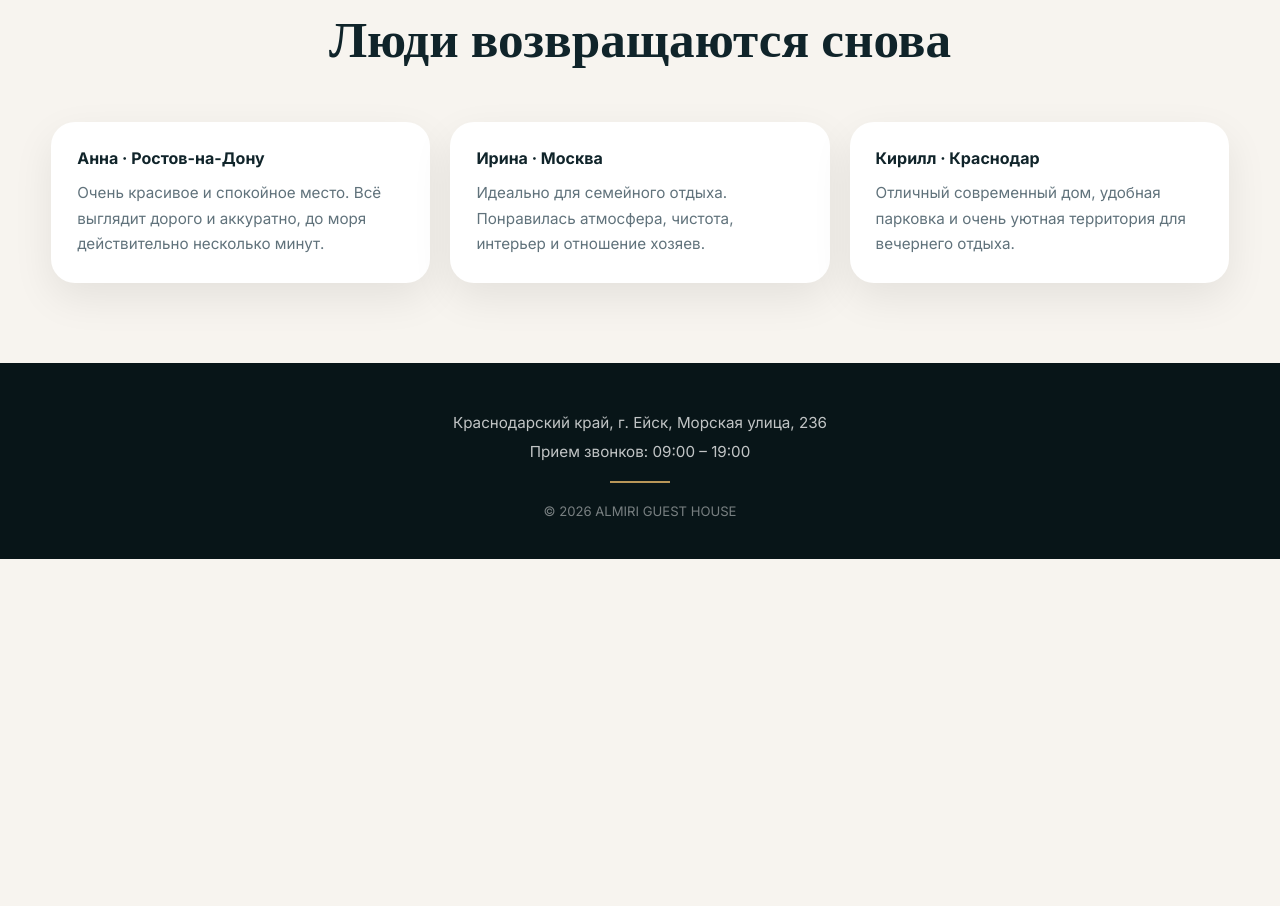
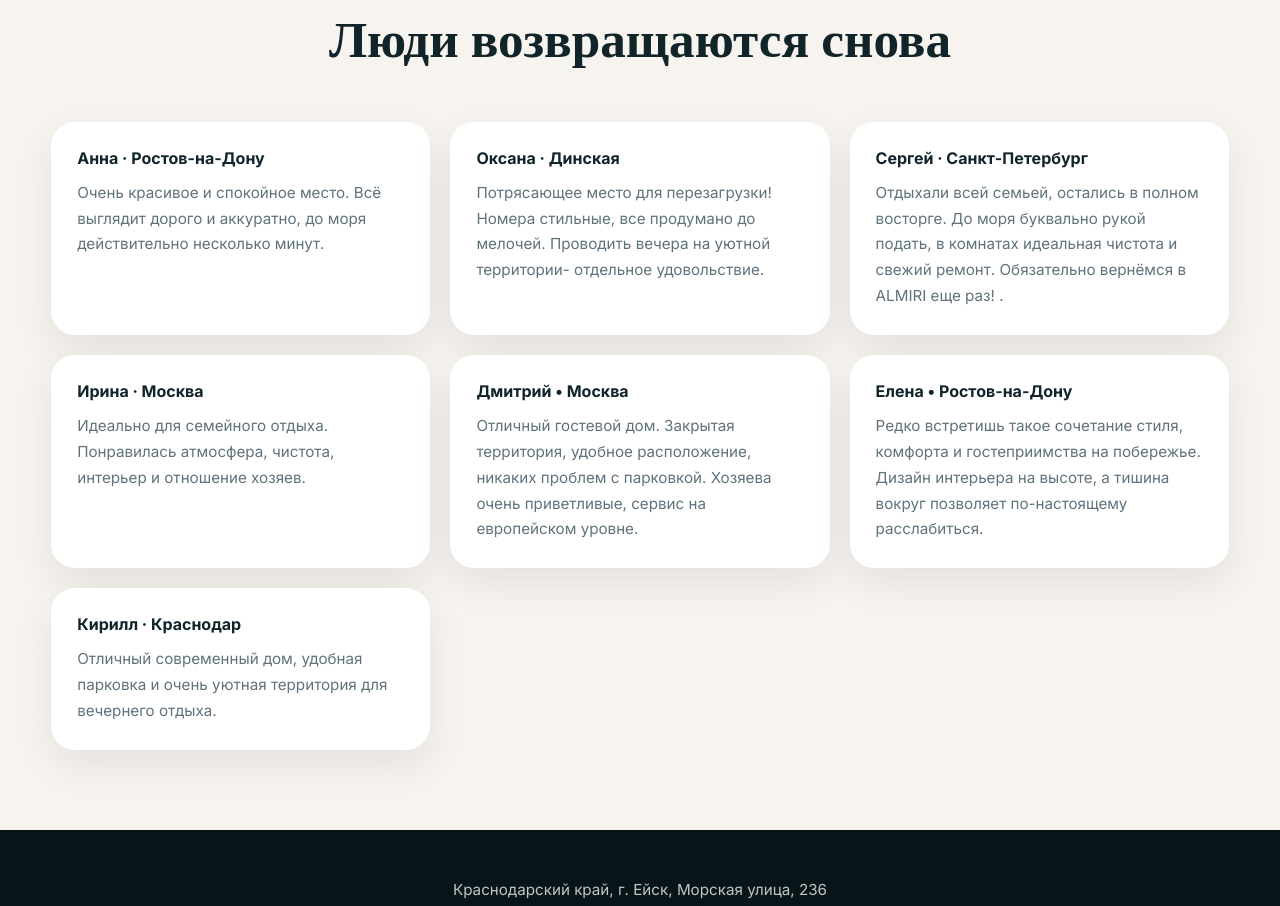
Before and after one commit to dom-ALMIRI/dom-ALMIRI.github.io, a plain HTML site: page index.html in a window 1280 px wide. Shown: the part 3381-4287 px from the top of the page. Before the commit the page ends 3940 px from the top, so only its background shows below. Drawn offline with nearby package versions, Linux system fonts and the light colour scheme.

Commit message:
index.html

```diff
--- a/index.html
+++ b/index.html
@@ -597,8 +597,24 @@
                 <p>Очень красивое и спокойное место. Всё выглядит дорого и аккуратно, до моря действительно несколько минут.</p>
             </div>
             <div class="review">
+                <h4>Оксана · Динская</h4>
+                <p>Потрясающее место для перезагрузки! Номера стильные, все продумано до мелочей. Проводить вечера на уютной территории- отдельное удовольствие.</p>
+            </div>
+            <div class="review">
+                <h4>Сергей · Санкт-Петербург</h4>
+                <p>Отдыхали всей семьей, остались в полном восторге. До моря буквально рукой подать, в комнатах идеальная чистота и свежий ремонт. Обязательно вернёмся в ALMIRI еще раз! .</p>
+            </div>
+            <div class="review">
                 <h4>Ирина · Москва</h4>
                 <p>Идеально для семейного отдыха. Понравилась атмосфера, чистота, интерьер и отношение хозяев.</p>
+            </div>
+            <div class="review">
+                <h4>Дмитрий • Москва</h4>
+                <p>Отличный гостевой дом. Закрытая территория, удобное расположение, никаких проблем с парковкой. Хозяева очень приветливые, сервис на европейском уровне.</p>
+            </div>
+            <div class="review">
+                <h4>Елена • Ростов-на-Дону</h4>
+                <p>Редко встретишь такое сочетание стиля, комфорта и гостеприимства на побережье. Дизайн интерьера на высоте, а тишина вокруг позволяет по-настоящему расслабиться.</p>
             </div>
             <div class="review">
                 <h4>Кирилл · Краснодар</h4>
```
